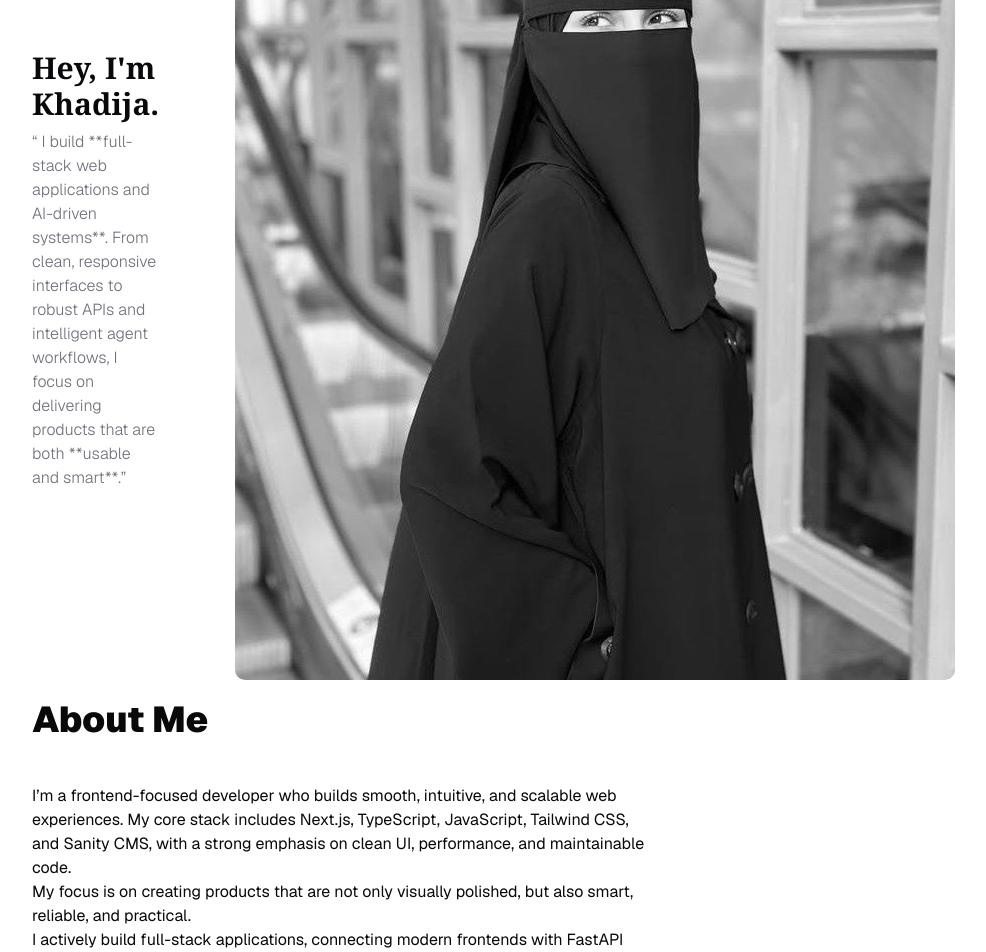
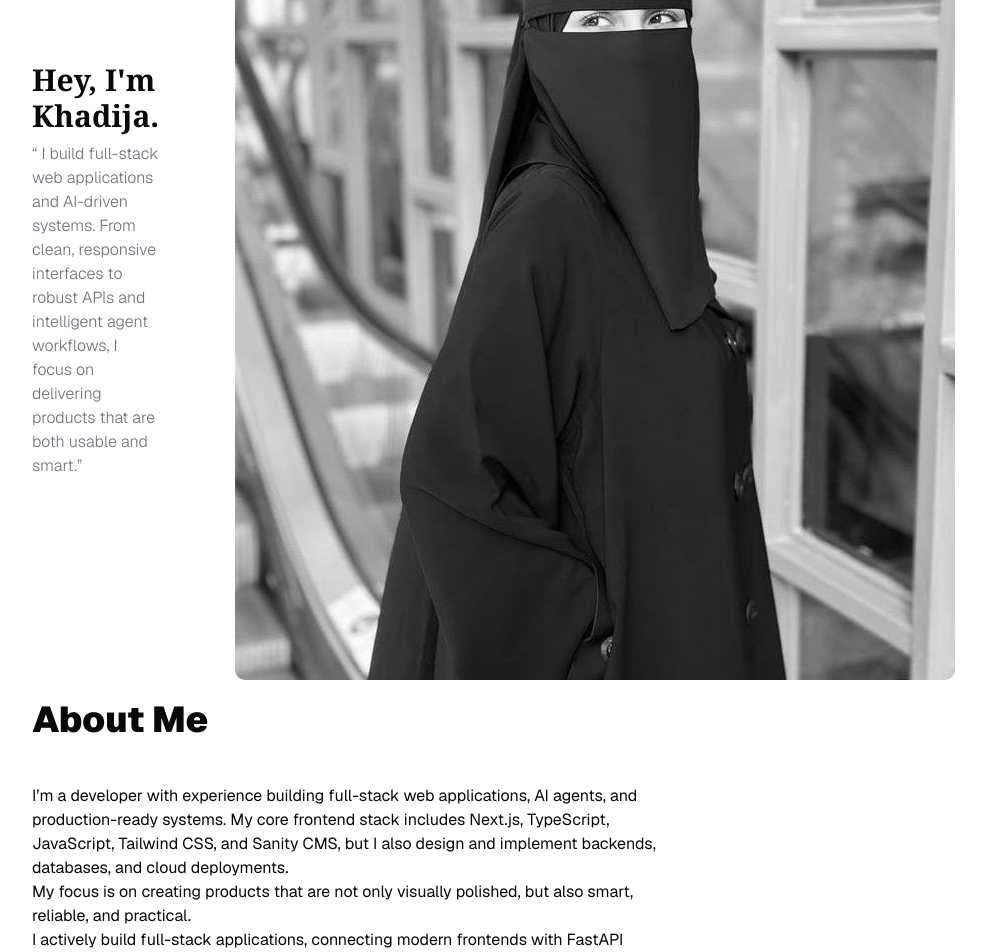
Before and after one commit to Khadija3111/My-Portfolio, a Next.js app: page / in a window 1280 px wide. Shown: the part 300-1252 px from the top of the page, without its empty margins (148-1134 px from the left). Built offline with nearby package versions, Linux system fonts and the light colour scheme; a web font is replaced by a local one.

Commit message:
Updated intro n about

```diff
--- a/app/page.tsx
+++ b/app/page.tsx
@@ -5,7 +5,7 @@ import Education from "./education/page";
 import Skills from "@/components/skills";
 
 export default function Home() {
-  const content = `I’m a frontend-focused developer who builds smooth, intuitive, and scalable web experiences. My core stack includes Next.js, TypeScript, JavaScript, Tailwind CSS, and Sanity CMS, with a strong emphasis on clean UI, performance, and maintainable code.
+  const content = `I’m a developer with experience building full-stack web applications, AI agents, and production-ready systems. My core frontend stack includes Next.js, TypeScript, JavaScript, Tailwind CSS, and Sanity CMS, but I also design and implement backends, databases, and cloud deployments.
 
  My focus is on creating products that are not only visually polished, but also smart, reliable, and practical.
 
--- a/components/intro.tsx
+++ b/components/intro.tsx
@@ -7,7 +7,7 @@ export default function Intro() {
         <h1 className="title no-underline text-center sm:text-left">Hey, I'm Khadija.</h1>
         <p className="mt-2 font-light text-muted-foreground text-center sm:text-left">
         “
-          I build **full-stack web applications and AI-driven systems**. From clean, responsive interfaces to robust APIs and intelligent agent workflows, I focus on delivering products that are both **usable and smart**.”
+          I build full-stack web applications and AI-driven systems. From clean, responsive interfaces to robust APIs and intelligent agent workflows, I focus on delivering products that are both usable and smart.”
         </p>
       </div>
       <div className="relative flex-1 md:flex-none pr-0 sm:pr-10 w-full sm:w-auto">
```
